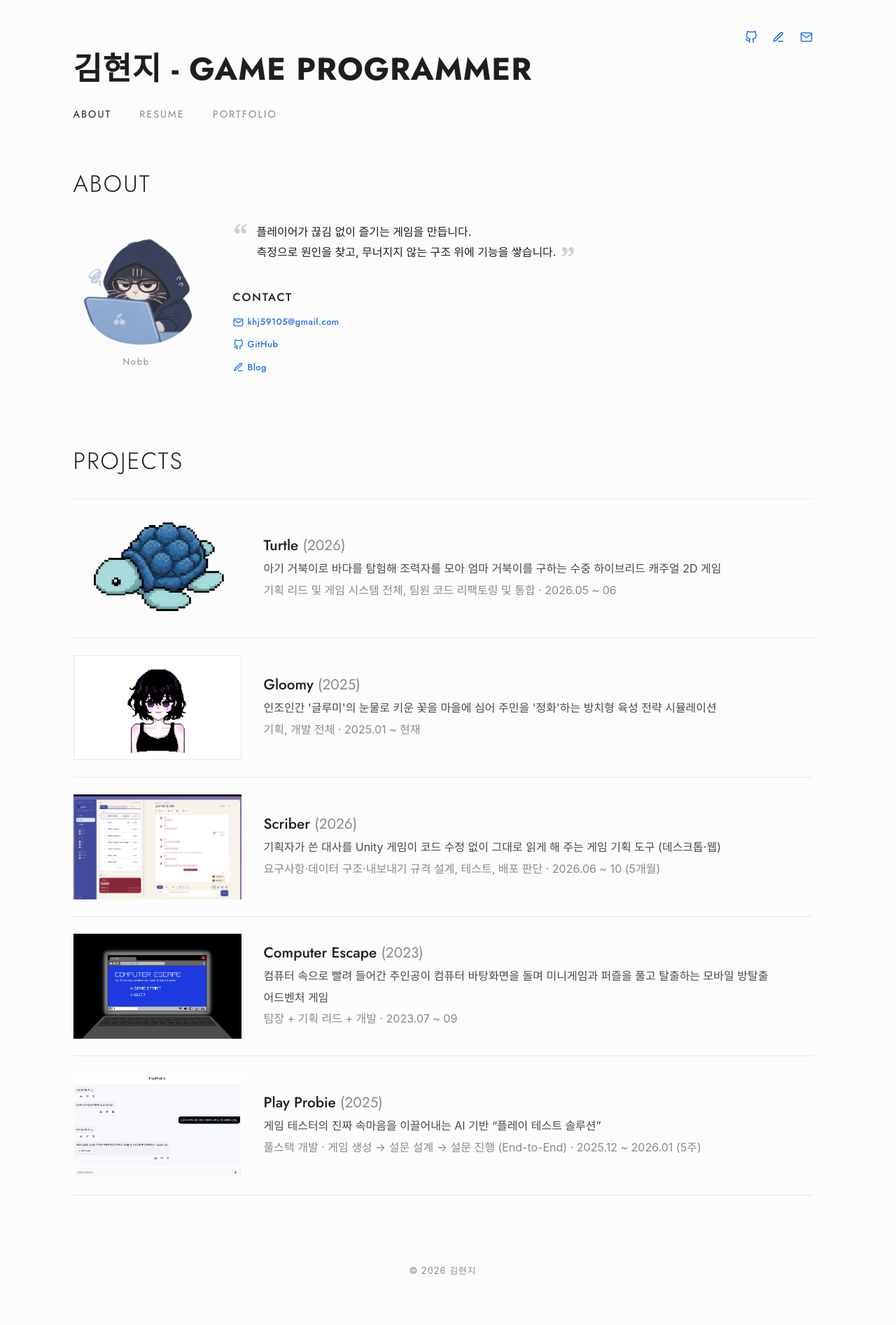
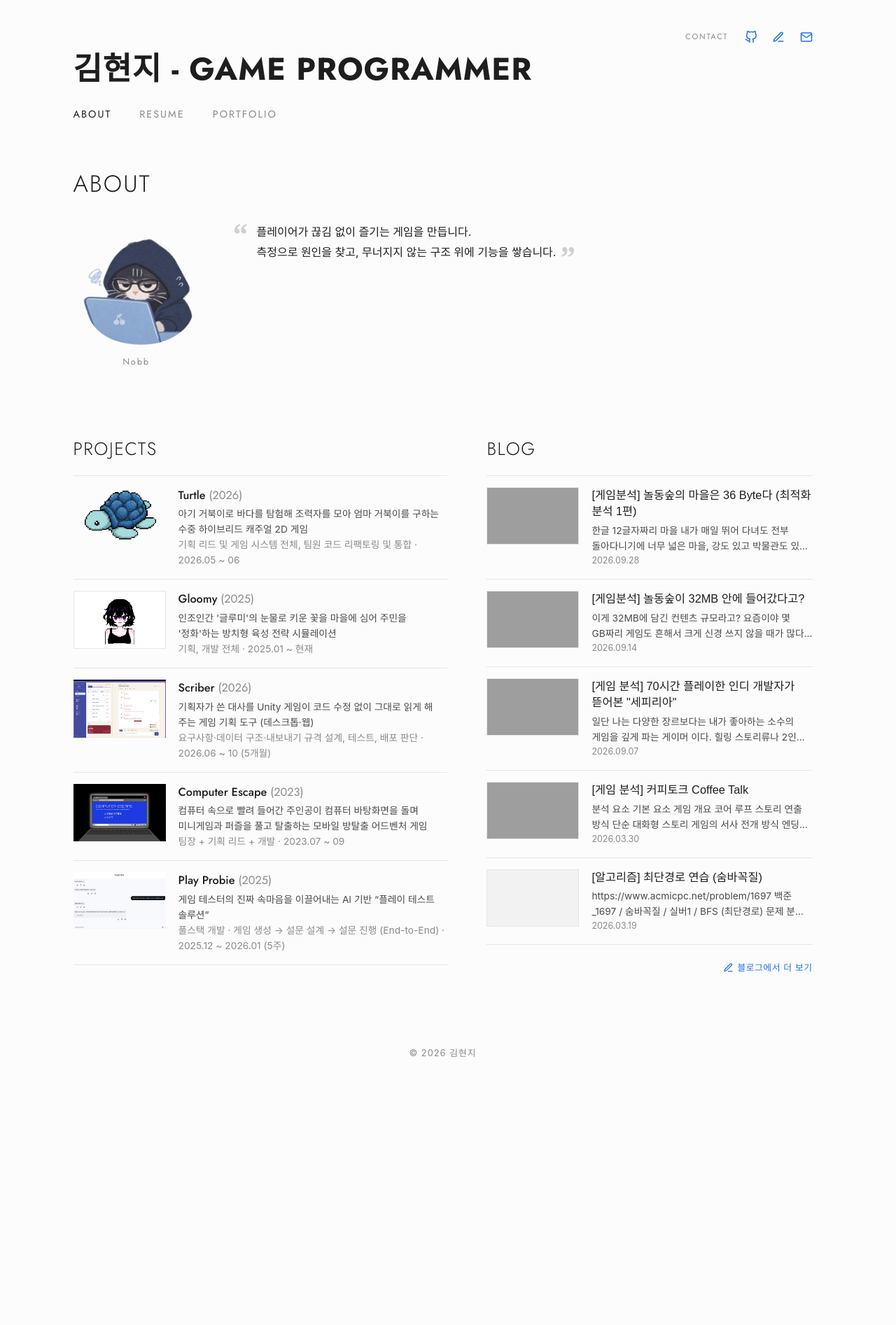
Before and after one commit to HelloNobb/HelloNobb.github.io, a Jekyll site: the page built from index.html, in a window 1280 px wide. Shown: the whole page at 70% size. Built offline with Jekyll 4.4.1, drawn with Linux system fonts in a browser that asks for light colours; some web fonts are replaced; after the commit the page ends 1581 px from its top, so only the background shows below that; grey boxes are pictures that could not be loaded.

Commit message:
ABOUT: Projects and Blog side by side, header CONTACT label
The latest five Tistory posts (title, summary, thumbnail, link) show next
to the projects. A scheduled workflow refreshes _data/blog.json from the
RSS feed every six hours and asks Pages to rebuild. Resume contacts use
Korean labels in plain black text.

```diff
--- /dev/null
+++ b/_data/blog.json
@@ -0,0 +1,37 @@
+[
+  {
+    "title": "[게임분석] 놀동숲의 마을은 36 Byte다 (최적화 분석 1편)",
+    "url": "https://nobbs-it-study.tistory.com/81",
+    "date": "2026-09-28",
+    "summary": "한글 12글자짜리 마을 내가 매일 뛰어 다녀도 전부 돌아다니기에 너무 넓은 마을, 강도 있고 박물관도 있고 바다고 있는 마을. 이 지형 전체를 저장하는 데 36바…",
+    "thumb": "https://blog.kakaocdn.net/dn/QHJFe/dJMcagN3CmW/MUeOfVCnMt5OlhZnqFBAT0/img.png"
+  },
+  {
+    "title": "[게임분석] 놀동숲이 32MB 안에 들어갔다고?",
+    "url": "https://nobbs-it-study.tistory.com/80",
+    "date": "2026-09-14",
+    "summary": "이게 32MB에 담긴 컨텐츠 규모라고? 요즘이야 몇 GB짜리 게임도 흔해서 크게 신경 쓰지 않을 때가 많다. 그런데 갑자기 2005년으로 돌아가서 생각해 보면 이…",
+    "thumb": "https://blog.kakaocdn.net/dn/ceet0x/dJMcafBkhWp/F9WXqQhJy021WWK7Yn1peK/img.jpg"
+  },
+  {
+    "title": "[게임 분석] 70시간 플레이한 인디 개발자가 뜯어본 \"세피리아\"",
+    "url": "https://nobbs-it-study.tistory.com/79",
+    "date": "2026-09-07",
+    "summary": "일단 나는 다양한 장르보다는 내가 좋아하는 소수의 게임을 깊게 파는 게이머 이다. 힐링 스토리류나 2인용 게임들 위주. 그러다보니 기본적으로 게임을 좋아한다면 해…",
+    "thumb": "https://blog.kakaocdn.net/dn/bxDdaS/dJMcafup2cL/kjpLYjB49s228eovAb0kq1/img.png"
+  },
+  {
+    "title": "[게임 분석] 커피토크 Coffee Talk",
+    "url": "https://nobbs-it-study.tistory.com/78",
+    "date": "2026-03-30",
+    "summary": "분석 요소 기본 요소 게임 개요 코어 루프 스토리 연출 방식 단순 대화형 스토리 게임의 서사 전개 방식 엔딩 분기 방식 화면/게임요소 연출 방식 지루하지 않게 하…",
+    "thumb": "https://blog.kakaocdn.net/dn/1YIqV/dJMcaaY2BMB/CkdWtNPbAC37KJdM93tTS0/img.png"
+  },
+  {
+    "title": "[알고리즘] 최단경로 연습 (숨바꼭질)",
+    "url": "https://nobbs-it-study.tistory.com/77",
+    "date": "2026-03-19",
+    "summary": "https://www.acmicpc.net/problem/1697 백준_1697 / 숨바꼭질 / 실버1 / BFS (최단경로) 문제 분석 [ N (0~10만) -…",
+    "thumb": ""
+  }
+]
--- a/_layouts/default.html
+++ b/_layouts/default.html
@@ -15,6 +15,7 @@
   <div class="wrap">
     <header class="site-header">
       <p class="find-me">
+        <span class="find-me-label">Contact</span>
         {% for link in site.links %}{% include link.html url=link.url label=link.name icon=link.icon icon_only=true %}{% endfor %}
         {% capture mailto %}mailto:{{ site.email }}{% endcapture %}{% include link.html url=mailto label="Email" icon="mail" icon_only=true %}
       </p>
--- a/assets/style.css
+++ b/assets/style.css
@@ -173,7 +173,10 @@ blockquote { margin: 16px 0; padding-left: 20px; border-left: 2px solid var(--li
 .resume-head { display: grid; grid-template-columns: 1fr auto; gap: 16px 40px; align-items: start; margin-top: 32px; }
 .resume-head h2 { margin: 0; font-size: 2.1rem; font-weight: 500; }
 .resume-head .contact { padding-top: 6px; text-align: right; }
-.resume-head .contact .icon-link { font-size: .74rem; }
+/* Resume contacts: Korean labels, plain black text */
+.resume-head .contact { font-size: .88rem; line-height: 1.8; color: var(--strong); }
+.resume-head .contact a { color: var(--strong); font-weight: 400; }
+.resume-head .contact a:hover { border-bottom-color: currentColor; }
 /* Light divider above each resume section (프로젝트, 기술 스택, 학력, 자격증) */
 main > h2 { padding-top: 28px; border-top: 1px solid var(--line); }
 .resume-head .muted { margin: 0; }
@@ -232,3 +235,26 @@ video.clip { display: block; width: 100%; max-width: 880px; height: auto; margin
 .avatar-wrap { margin: 0; }
 .nickname { margin-top: 8px; text-align: center; font-family: var(--display); font-size: .8rem; letter-spacing: .14em; color: var(--muted); }
 @media (max-width: 760px) { .avatar-wrap { max-width: 140px; } }
+
+/* Header: small CONTACT label before the icons */
+.find-me-label { margin-right: 2px; font-size: .7rem; letter-spacing: .16em; color: var(--muted); vertical-align: middle; }
+
+/* ABOUT: Projects | Blog side by side */
+.home-columns { display: grid; grid-template-columns: 1.15fr 1fr; gap: 56px; margin-top: 96px; align-items: start; }
+.home-columns .section-title { margin: 0 0 20px; font-size: 1.6rem; }
+.home-columns .overview { padding-top: 0; }
+.home-columns .overview-item, .blog-item { grid-template-columns: 132px 1fr; gap: 18px; align-items: start; padding: 16px 0; }
+.home-columns .overview-item h3, .blog-item h3 { margin: 0 0 4px; font-size: 1.02rem; font-weight: 500; line-height: 1.45; }
+.home-columns .overview-item p, .blog-item p { margin: 0; font-size: .86rem; line-height: 1.6; }
+.home-columns .overview-item p:not(.muted), .blog-item p:not(.muted) { display: -webkit-box; -webkit-line-clamp: 2; -webkit-box-orient: vertical; overflow: hidden; }
+.home-columns .muted, .blog-item .muted { font-size: .78rem; }
+.blog-item { display: grid; color: var(--fg); font-weight: 400; border: 0; border-top: 1px solid var(--line); }
+.blog-item:last-of-type { border-bottom: 1px solid var(--line); }
+.blog-item:hover { border-bottom-color: var(--line); }
+.blog-item:hover h3 { color: var(--accent); }
+.blog-item h3 { font-family: Pretendard, sans-serif; color: var(--strong); display: -webkit-box; -webkit-line-clamp: 2; -webkit-box-orient: vertical; overflow: hidden; }
+.blog-item img, .blog-thumb-empty { width: 100%; aspect-ratio: 16 / 10; object-fit: cover; border: 1px solid var(--line); }
+.blog-thumb-empty { display: block; background: #f2f2f2; }
+.blog-more { margin: 16px 0 0; text-align: right; }
+@media (max-width: 900px) { .home-columns { grid-template-columns: 1fr; gap: 64px; } }
+@media (max-width: 760px) { .home-columns { margin-top: 64px; } .home-columns .overview-item, .blog-item { grid-template-columns: 104px 1fr; } }
--- a/index.html
+++ b/index.html
@@ -11,18 +11,14 @@ layout: default
   <div class="intro">
     <blockquote class="slogan">{{ site.slogan | strip | newline_to_br }}</blockquote>
 
-    <h2 class="sub-title">Contact</h2>
-    <ul class="contact">
-      {% capture mailto %}mailto:{{ site.email }}{% endcapture %}
-      <li>{% include link.html url=mailto label=site.email icon="mail" %}</li>
-      {% for link in site.links %}<li>{% include link.html url=link.url label=link.name icon=link.icon %}</li>{% endfor %}
-    </ul>
+    {% comment %}Reserved: space where Contact used to be. Put the next ABOUT item here.{% endcomment %}
+    <div class="about-extra"></div>
   </div>
 </section>
 
+<div class="home-columns">
+  <section class="overview">
     <h1 class="section-title">Projects</h1>
-
-<section class="overview">
     {% assign projects = site.projects | sort: "order" %}
     {% for p in projects %}
     <a class="overview-item" href="{{ p.url | relative_url }}">
@@ -35,3 +31,21 @@ layout: default
     </a>
     {% endfor %}
   </section>
+
+  <section class="blog">
+    <h1 class="section-title">Blog</h1>
+    {% comment %}_data/blog.json is refreshed every 6 hours by .github/workflows/blog.yml{% endcomment %}
+    {% for post in site.data.blog %}
+    <a class="blog-item" href="{{ post.url }}" target="_blank" rel="noopener">
+      {% if post.thumb != "" %}<img src="{{ post.thumb }}" alt="" loading="lazy" referrerpolicy="no-referrer">{% else %}<span class="blog-thumb-empty"></span>{% endif %}
+      <div>
+        <h3>{{ post.title }}</h3>
+        <p>{{ post.summary }}</p>
+        <p class="muted">{{ post.date | date: "%Y.%m.%d" }}</p>
+      </div>
+    </a>
+    {% endfor %}
+    {% assign blog = site.links | where: "icon", "blog" | first %}
+    {% if blog %}<p class="blog-more">{% include link.html url=blog.url label="블로그에서 더 보기" icon="blog" %}</p>{% endif %}
+  </section>
+</div>
```
Also changed, not shown: resume.md (+3 -3 lines), .github/workflows/blog.yml (added), 2 other files. Lines whose indentation alone changed are shown as unchanged.
